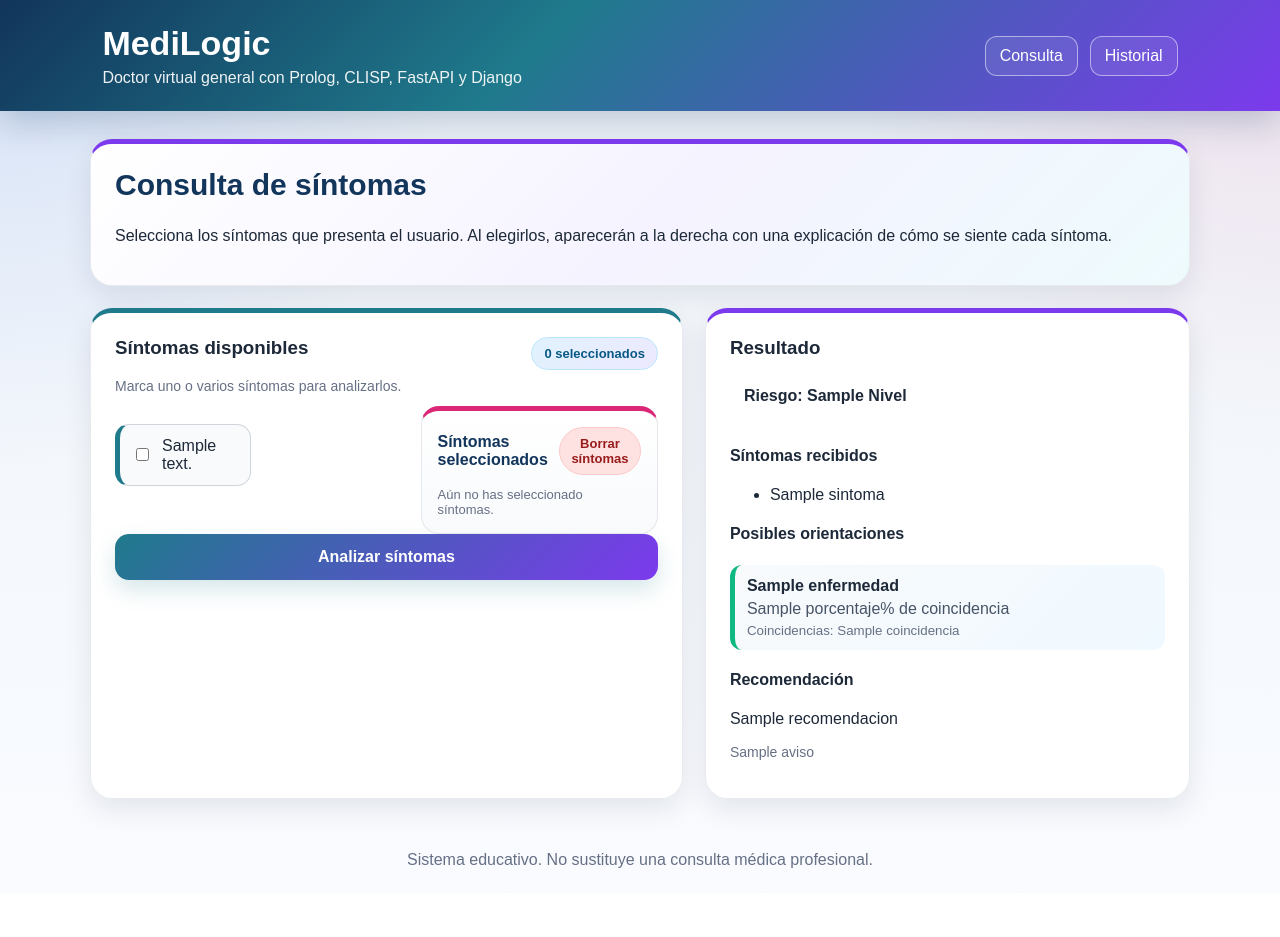
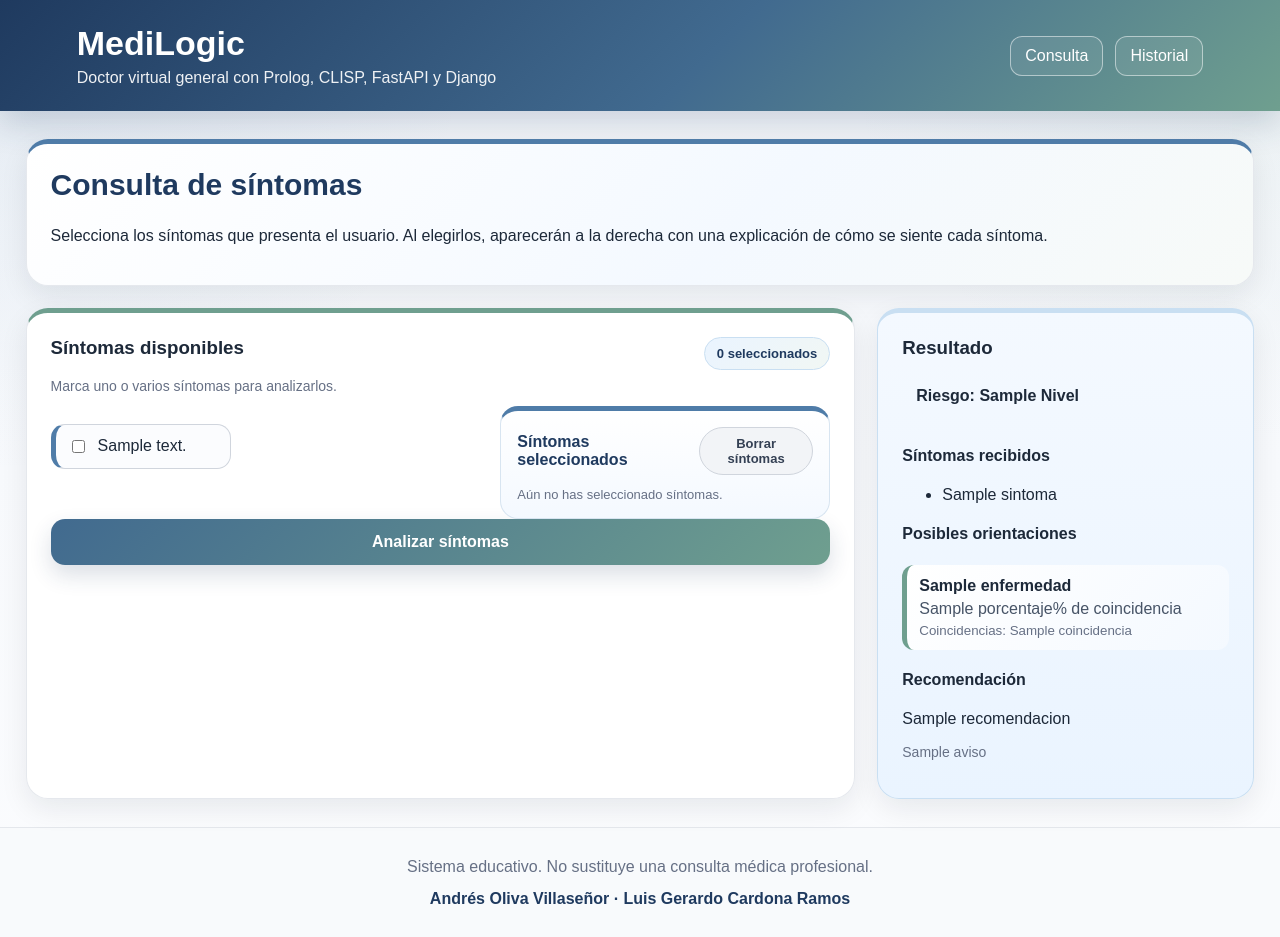
Before and after one commit to AndreS-24OV/medilogic-doctor-virtual, a Django app: template django_web/consultas/templates/consultas/inicio.html in a window 1280 px wide. Before the commit the page ends 868 px from the top, so only its background shows below. Run offline with Django 5.2, Linux system fonts and the light colour scheme; the template is opened without the code that fills it: most values are stand-ins (such as "Sample title", 1, 10 or a date in 2020).

Commit message:
Add files via upload
Version 1.6

```diff
--- a/django_web/consultas/static/consultas/styles.css
+++ b/django_web/consultas/static/consultas/styles.css
@@ -3,39 +3,38 @@
 }
 
 :root {
-    --azul-profundo: #12355b;
-    --azul: #2563eb;
-    --turquesa: #1f7a8c;
-    --menta: #10b981;
-    --morado: #7c3aed;
-    --rosa: #db2777;
-    --naranja: #f97316;
-    --amarillo: #f59e0b;
-    --rojo: #dc2626;
+    --azul-profundo: #1f3a5f;
+    --azul: #4f7ca8;
+    --azul-claro: #eaf4ff;
+    --azul-muy-claro: #f4f9ff;
+    --verde-suave: #6f9f8f;
+    --arena: #b59b75;
     --gris-texto: #475467;
     --gris-suave: #f8fafc;
+    --gris-medio: #d0d5dd;
     --borde: #e4e7ec;
+    --blanco: #ffffff;
 }
 
 body {
     margin: 0;
     font-family: Arial, Helvetica, sans-serif;
     background:
-        radial-gradient(circle at top left, rgba(37, 99, 235, 0.13), transparent 30%),
-        radial-gradient(circle at top right, rgba(219, 39, 119, 0.10), transparent 28%),
-        linear-gradient(180deg, #eef3f8, #f9fbff);
+        radial-gradient(circle at top left, rgba(79, 124, 168, 0.10), transparent 30%),
+        radial-gradient(circle at top right, rgba(111, 159, 143, 0.08), transparent 28%),
+        linear-gradient(180deg, #f3f6fa, #fbfcfe);
     color: #1d2939;
 }
 
 .header {
-    background: linear-gradient(135deg, #12355b 0%, #1f7a8c 42%, #7c3aed 100%);
+    background: linear-gradient(135deg, #1f3a5f 0%, #416a8f 55%, #6f9f8f 100%);
     color: white;
-    padding: 24px 8%;
+    padding: 24px 6%;
     display: flex;
     justify-content: space-between;
     align-items: center;
     gap: 20px;
-    box-shadow: 0 12px 32px rgba(18, 53, 91, 0.22);
+    box-shadow: 0 12px 32px rgba(31, 58, 95, 0.20);
 }
 
 .header h1 {
@@ -67,22 +66,22 @@ body {
 }
 
 .container {
-    width: min(1100px, 92%);
+    width: min(1480px, 96%);
     margin: 28px auto;
 }
 
 .card {
-    background: rgba(255, 255, 255, 0.96);
+    background: rgba(255, 255, 255, 0.97);
     border-radius: 22px;
     padding: 24px;
-    box-shadow: 0 10px 28px rgba(16, 24, 40, 0.09);
-    border: 1px solid rgba(228, 231, 236, 0.85);
+    box-shadow: 0 10px 28px rgba(16, 24, 40, 0.08);
+    border: 1px solid rgba(228, 231, 236, 0.95);
 }
 
 .hero {
     margin-bottom: 22px;
-    border-top: 5px solid #7c3aed;
-    background: linear-gradient(135deg, #ffffff 0%, #f5f3ff 52%, #eefbfd 100%);
+    border-top: 5px solid var(--azul);
+    background: linear-gradient(135deg, #ffffff 0%, #f4f9ff 58%, #f7faf8 100%);
 }
 
 .hero h2 {
@@ -93,16 +92,18 @@ body {
 
 .grid-layout {
     display: grid;
-    grid-template-columns: 1.1fr 0.9fr;
+    grid-template-columns: minmax(0, 1.65fr) minmax(360px, 0.75fr);
     gap: 22px;
 }
 
 .form-card {
-    border-top: 5px solid var(--turquesa);
+    border-top: 5px solid var(--verde-suave);
 }
 
 .result-card {
-    border-top: 5px solid var(--morado);
+    border-top: 5px solid #7eb5de;
+    background: linear-gradient(180deg, #f4f9ff 0%, #eaf4ff 100%);
+    border-color: #c9dff2;
 }
 
 .form-card h3,
@@ -112,67 +113,66 @@ body {
 
 .symptom-grid {
     display: grid;
-    grid-template-columns: repeat(2, 1fr);
+    grid-template-columns: repeat(3, minmax(180px, 1fr));
     gap: 12px;
     margin: 18px 0;
 }
 
 .symptom-item {
     border: 1px solid #d0d5dd;
-    border-left: 5px solid var(--turquesa);
+    border-left: 5px solid var(--verde-suave);
     border-radius: 14px;
     padding: 12px;
     cursor: pointer;
     display: flex;
     align-items: center;
     gap: 10px;
-    background: #f9fafb;
+    background: #fbfcfe;
     transition: transform 0.15s ease, border-color 0.15s ease, background 0.15s ease, box-shadow 0.15s ease;
 }
 
-.symptom-item:nth-child(6n+1) { border-left-color: var(--turquesa); }
-.symptom-item:nth-child(6n+2) { border-left-color: var(--morado); }
-.symptom-item:nth-child(6n+3) { border-left-color: var(--menta); }
-.symptom-item:nth-child(6n+4) { border-left-color: var(--naranja); }
-.symptom-item:nth-child(6n+5) { border-left-color: var(--rosa); }
-.symptom-item:nth-child(6n+6) { border-left-color: var(--azul); }
+.symptom-item:nth-child(5n+1) { border-left-color: var(--azul); }
+.symptom-item:nth-child(5n+2) { border-left-color: var(--verde-suave); }
+.symptom-item:nth-child(5n+3) { border-left-color: var(--arena); }
+.symptom-item:nth-child(5n+4) { border-left-color: #8aa0b8; }
+.symptom-item:nth-child(5n+5) { border-left-color: #9aa5b1; }
 
 .symptom-item:hover {
-    border-color: #93c5fd;
-    background: linear-gradient(135deg, #f0fbfd, #f5f3ff);
+    border-color: #b8c9d9;
+    background: linear-gradient(135deg, #f4f9ff, #f7faf8);
     transform: translateY(-1px);
-    box-shadow: 0 8px 18px rgba(31, 122, 140, 0.12);
+    box-shadow: 0 8px 18px rgba(31, 58, 95, 0.10);
 }
 
 .symptom-item:has(input:checked) {
-    background: linear-gradient(135deg, #ecfeff, #f5f3ff);
-    border-color: #7c3aed;
-    box-shadow: 0 8px 18px rgba(124, 58, 237, 0.14);
+    background: linear-gradient(135deg, #eaf4ff, #f1f7f4);
+    border-color: #7eb5de;
+    box-shadow: 0 8px 18px rgba(79, 124, 168, 0.14);
 }
 
 .symptom-item input {
-    accent-color: var(--morado);
+    accent-color: var(--azul);
 }
 
 button {
     width: 100%;
     border: none;
-    background: linear-gradient(135deg, var(--turquesa), var(--morado));
+    background: linear-gradient(135deg, #416a8f, #6f9f8f);
     color: white;
     padding: 14px 18px;
     font-size: 16px;
     border-radius: 14px;
     cursor: pointer;
     font-weight: bold;
-    box-shadow: 0 10px 22px rgba(31, 122, 140, 0.18);
+    box-shadow: 0 10px 22px rgba(31, 58, 95, 0.16);
 }
 
 button:hover {
-    background: linear-gradient(135deg, #155e70, #6d28d9);
+    background: linear-gradient(135deg, #365a78, #5c8d7c);
 }
 
 .alert {
-    background: #ffe4e6;
+    background: #fff1f2;
     color: #9f1239;
     border: 1px solid #fecdd3;
     padding: 14px 18px;
@@ -189,26 +189,26 @@ button:hover {
 }
 
 .risk-bajo {
-    background: #dcfce7;
-    color: #166534;
-    border: 1px solid #86efac;
+    background: #e9f7ef;
+    color: #25603d;
+    border: 1px solid #a8d5ba;
 }
 
 .risk-medio {
-    background: #fef3c7;
-    color: #92400e;
-    border: 1px solid #fcd34d;
+    background: #fff7e6;
+    color: #875c19;
+    border: 1px solid #e6c98f;
 }
 
 .risk-alto {
-    background: #fee2e2;
-    color: #991b1b;
-    border: 1px solid #fca5a5;
+    background: #fdecec;
+    color: #8a1f1f;
+    border: 1px solid #efb0b0;
 }
 
 .diagnosis {
-    border-left: 5px solid var(--turquesa);
-    background: linear-gradient(135deg, #f8fafc, #f0f9ff);
+    border-left: 5px solid var(--azul);
+    background: linear-gradient(135deg, #ffffff, #f4f9ff);
     padding: 12px;
     border-radius: 12px;
     margin: 10px 0;
@@ -216,9 +216,9 @@ button:hover {
     gap: 5px;
 }
 
-.diagnosis:nth-of-type(3n+1) { border-left-color: var(--morado); }
-.diagnosis:nth-of-type(3n+2) { border-left-color: var(--menta); }
-.diagnosis:nth-of-type(3n+3) { border-left-color: var(--naranja); }
+.diagnosis:nth-of-type(3n+1) { border-left-color: var(--azul); }
+.diagnosis:nth-of-type(3n+2) { border-left-color: var(--verde-suave); }
+.diagnosis:nth-of-type(3n+3) { border-left-color: var(--arena); }
 
 .diagnosis span {
     color: #475467;
@@ -258,27 +258,17 @@ pre {
 
 .footer {
     text-align: center;
-    padding: 24px;
+    padding: 26px 20px;
     color: #667085;
+    background: #f8fafc;
+    border-top: 1px solid #e4e7ec;
+    line-height: 1.6;
 }
 
-@media (max-width: 850px) {
-    .header,
-    .grid-layout {
-        display: block;
-    }
-
-    .header nav {
-        margin-top: 18px;
-    }
-
-    .result-card {
-        margin-top: 22px;
-    }
-
-    .symptom-grid {
-        grid-template-columns: 1fr;
-    }
+.footer .authors {
+    margin-top: 6px;
+    color: #1f3a5f;
+    font-weight: bold;
 }
 
 .symptoms-header {
@@ -296,9 +286,9 @@ pre {
 }
 
 .counter {
-    background: linear-gradient(135deg, #e0f2fe, #ede9fe);
-    color: #075985;
-    border: 1px solid #bae6fd;
+    background: linear-gradient(135deg, #eaf4ff, #f1f7f4);
+    color: #1f3a5f;
+    border: 1px solid #c9dff2;
     padding: 8px 12px;
     border-radius: 999px;
     font-size: 13px;
@@ -308,38 +298,27 @@ pre {
 
 .symptom-selector-layout {
     display: grid;
-    grid-template-columns: 1fr 0.82fr;
-    gap: 16px;
+    grid-template-columns: minmax(0, 1.45fr) minmax(330px, 0.75fr);
+    gap: 18px;
     align-items: start;
 }
 
 .symptom-list-area {
-    max-height: 620px;
-    overflow-y: auto;
-    padding-right: 6px;
-}
-
-.symptom-list-area::-webkit-scrollbar,
-.selected-panel::-webkit-scrollbar {
-    width: 8px;
-}
-
-.symptom-list-area::-webkit-scrollbar-thumb,
-.selected-panel::-webkit-scrollbar-thumb {
-    background: linear-gradient(180deg, var(--turquesa), var(--morado));
-    border-radius: 999px;
+    max-height: none;
+    overflow: visible;
+    padding-right: 0;
 }
 
 .selected-panel {
     position: sticky;
     top: 18px;
-    background: linear-gradient(180deg, #ffffff, #f8fafc);
-    border: 1px solid #e4e7ec;
-    border-top: 5px solid var(--rosa);
+    background: linear-gradient(180deg, #ffffff, #f4f9ff);
+    border: 1px solid #d8e5f1;
+    border-top: 5px solid var(--azul);
     border-radius: 18px;
     padding: 16px;
-    max-height: 620px;
-    overflow-y: auto;
+    max-height: none;
+    overflow: visible;
 }
 
 .selected-panel-header {
@@ -357,9 +336,9 @@ pre {
 
 .clear-button {
     width: auto;
-    background: #fee2e2;
-    color: #991b1b;
-    border: 1px solid #fecaca;
+    background: #f2f4f7;
+    color: #344054;
+    border: 1px solid #d0d5dd;
     padding: 8px 10px;
     font-size: 13px;
     border-radius: 999px;
--- a/django_web/consultas/templates/consultas/base.html
+++ b/django_web/consultas/templates/consultas/base.html
@@ -24,7 +24,8 @@
     </main>
 
     <footer class="footer">
-        Sistema educativo. No sustituye una consulta médica profesional.
+        <div>Sistema educativo. No sustituye una consulta médica profesional.</div>
+        <div class="authors">Andrés Oliva Villaseñor · Luis Gerardo Cardona Ramos</div>
     </footer>
 </body>
 </html>
```
Also changed, not shown: other parts of django_web/consultas/static/consultas/styles.css (+38 -16 lines).
